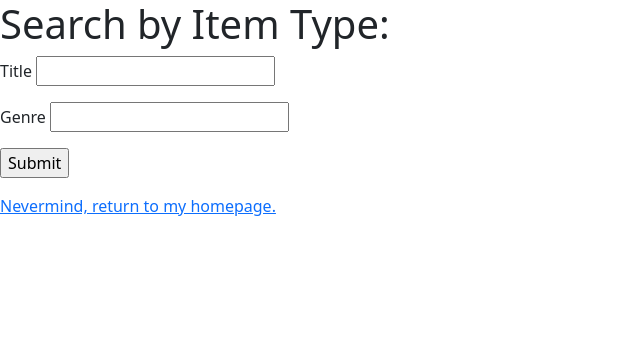
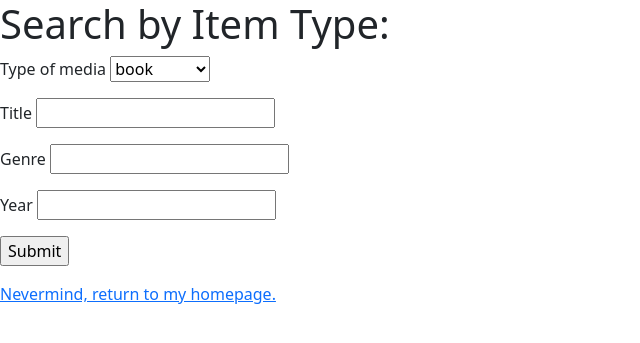
Before and after one commit to vega28/hb_project, a Flask app: page /search in a window 1280 px wide. Shown: the top 343 px of the page, without its empty margins (0-640 px from the left). Run offline with Flask 2, Linux system fonts and the light colour scheme.

Commit message:
Fix crud.py doctest issue. Connect to API keys. Use JS to customize search page based on media type.

```diff
--- a/seed_database.py
+++ b/seed_database.py
@@ -13,7 +13,6 @@ import secrets
 
 os.system('dropdb library')
 os.system('createdb library')
-os.system('source secrets.sh')
 
 model.connect_to_db(server.app, echo=False)
 model.db.create_all()
--- a/server.py
+++ b/server.py
@@ -1,6 +1,7 @@
 """ Server for library app. """
 
 from flask import (Flask, render_template, request, flash, session, redirect)
+import os
 from model import connect_to_db
 import crud
 from jinja2 import StrictUndefined
@@ -9,6 +10,8 @@ app = Flask(__name__)
 app.secret_key = "dev"
 app.jinja_env.undefined = StrictUndefined
 
+GOOGLE_BOOKS_TOKEN = os.environ['GOOGLE_BOOKS_TOKEN']
+IMDB_API_KEY = os.environ['IMDB_API_KEY']
 
 @app.route('/')
 def show_homepage():
--- /dev/null
+++ b/static/js/search.js
@@ -0,0 +1,20 @@
+"use strict";
+
+$('#media_type').on('click', (evt) => {
+    evt.preventDefault();
+    const selectedOption = $(evt.target);
+    alert(`You clicked ${$('#media_type').val()} as your media type!`);
+    $('.type-of-media').hide();
+    // $(`#its-a-${$('#media_type').val()}`).slideDown();
+    if ($('#media_type').val() === 'book') {
+        $('#its-a-book').slideDown();
+    }
+    if ($('#media_type').val() === 'movie') {
+        $('#its-a-movie').slideDown();
+    }
+    if ($('#media_type').val() === 'tv_ep') {
+        $('#its-a-tv-ep').slideDown();
+    }
+    if ($('#media_type').val() === 'item') {
+    }
+})
--- a/templates/base.html
+++ b/templates/base.html
@@ -2,6 +2,7 @@
 <html>
   <head>
     <link href="https://cdn.jsdelivr.net/npm/bootstrap@5.0.0-beta3/dist/css/bootstrap.min.css" rel="stylesheet" integrity="sha384-eOJMYsd53ii+scO/bJGFsiCZc+5NDVN2yr8+0RDqr0Ql0h+rP48ckxlpbzKgwra6" crossorigin="anonymous">
+    <script src="https://code.jquery.com/jquery-3.6.0.js" integrity="sha256-H+K7U5CnXl1h5ywQfKtSj8PCmoN9aaq30gDh27Xc0jk=" crossorigin="anonymous"></script>
     <title>{% block title %}{% endblock %}</title>
   </head>
   <body>
--- a/templates/create_account.html
+++ b/templates/create_account.html
@@ -7,10 +7,10 @@
   <form action="/new_user" method="POST">
     <p>First Name <input type="text" name="fname"></p>
     <p>Last Name <input type="text" name="lname"></p>
-    <p>Email <input type="text" name="email"></p>
+    <p>Email <input type="email" name="email"></p>
     <p>Password <input type="password" name="pwd"></p>
     <p>Confirm Password <input type="password" name="pwd_confirm"></p>
-    <p>Profile Picture url <input type="text" name="profile_pic"></p>
+    <p>Profile Picture url <input type="url" name="profile_pic"></p>
     <p><input type="submit"></p>
   </form>
   <p><a href="/">Nevermind, return to homepage.</a></p>
--- a/templates/log_in.html
+++ b/templates/log_in.html
@@ -5,7 +5,7 @@
 {% block body %}
   <h1>Please Log In:</h1>
   <form action="/verify_login" method="POST">
-    <p>Email <input type="text" name="email"></p>
+    <p>Email <input type="email" name="email"></p>
     <p>Password <input type="password" name="pwd"></p>
     <p><input type="submit"></p>
   </form>
--- a/templates/searchpage.html
+++ b/templates/searchpage.html
@@ -5,10 +5,38 @@
 {% block body %}
   <h1>Search by Item Type:</h1>
   <form action="/process_search" method="GET">
+
     <!-- dropdown menu of types ... NTH other option where user enters info -->
-    <p>Title <input type="text" name="title"></p>
-    <p>Genre <input type="text" name="genre"></p>
+    <p>Type of media <select id="media_type">
+      <option class="choice" value="book">book</option>
+      <option class="choice" value="movie">movie</option>
+      <option class="choice" value="tv_ep">tv episode</option>
+      <option class="choice" value="item">other</option>
+      <!-- NTH: full tv show -->
+    </select></p>
+
+    <section id="level-2">
+      <p>Title <input type="text" name="title"></p>
+      <p>Genre <input type="text" name="genre"></p>
+      <p>Year <input type="number" name="year"></p>
+    </section>
+
+    <section class="type-of-media" id="its-a-book" style="display: none">
+      <p>Author <input type="text" name="author"></p>
+    </section>
+    <section class="type-of-media" id="its-a-movie" style="display: none">
+      <p>Runtime (minutes) <input type="number" name="length"></p>
+    </section>
+    <section class="type-of-media" id="its-a-tv-ep" style="display: none">
+      <p>Season <input type="text" name="season"></p>
+    </section>
+    <section class="type-of-media" id="its-an-item" style="display: none">
+      <p>Type of media <input type="text" name="media_type"></p>
+    </section>
+
     <p><input type="submit"></p>
+
   </form>
   <p><a href="/user_homepage">Nevermind, return to my homepage.</a></p>
+  <script src="/static/js/search.js"></script>
 {% endblock %}
```
Also changed, not shown: crud.py (+18 -10 lines).
